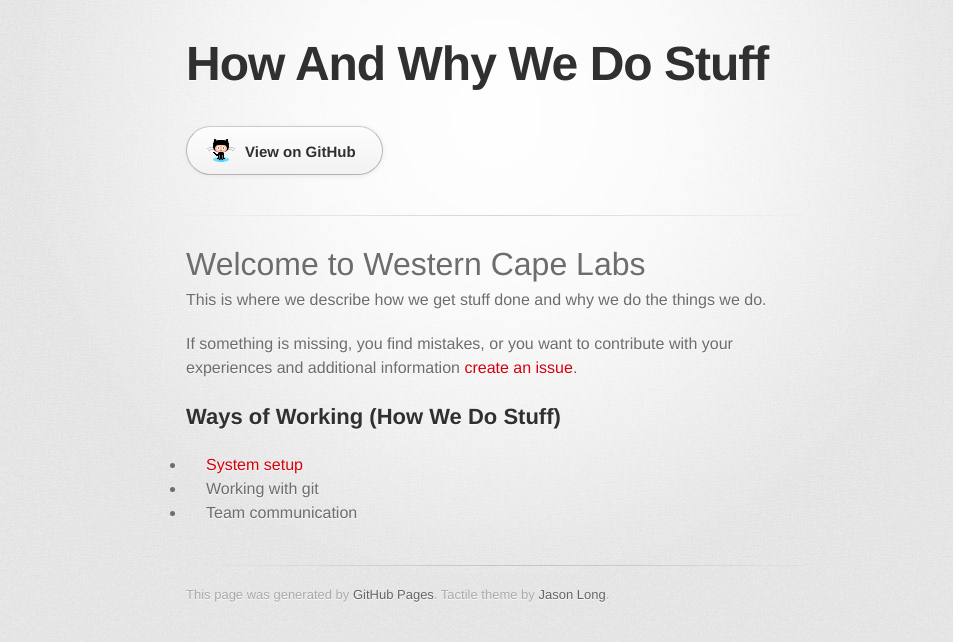
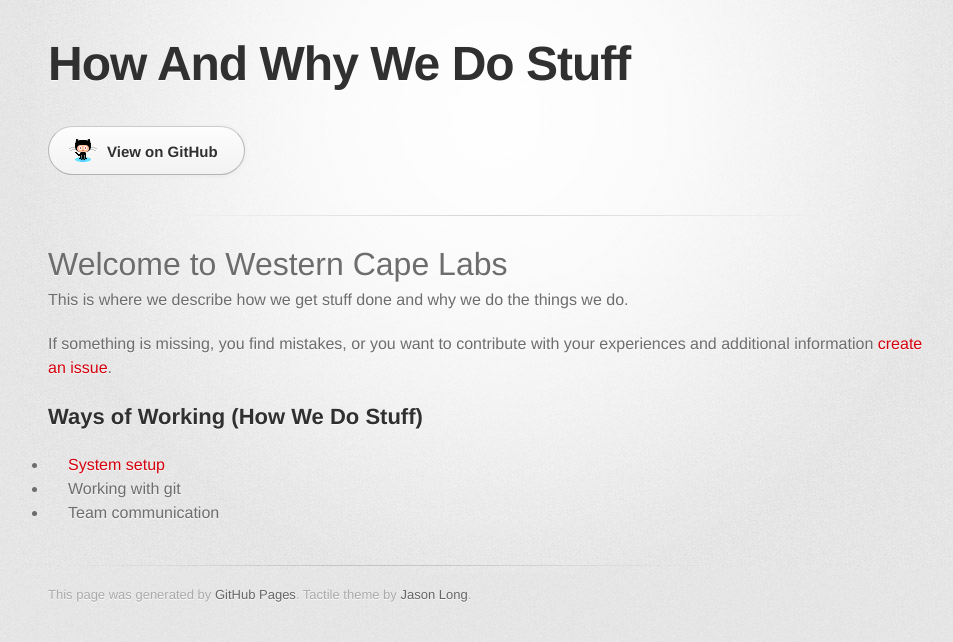
Before and after one commit to westerncapelabs/westerncapelabs.github.io, a Jekyll site: the page index.html, which Jekyll copies as it is, in a window 1280 px wide. Shown: the top 642 px of the page, without its empty margins (144-1097 px from the left). Built offline with Jekyll 4.4.1, drawn with Linux system fonts in a browser that asks for light colours; some web fonts are replaced; Markdown is read by kramdown in place of the engine named in the settings.

Commit message:
adjust screen width

```diff
--- a/stylesheets/stylesheet.css
+++ b/stylesheets/stylesheet.css
@@ -90,7 +90,7 @@
 }
 
 .inner {
-  width: 620px;
+  width: 70%;
   margin: 0 auto;
 }
 
```
